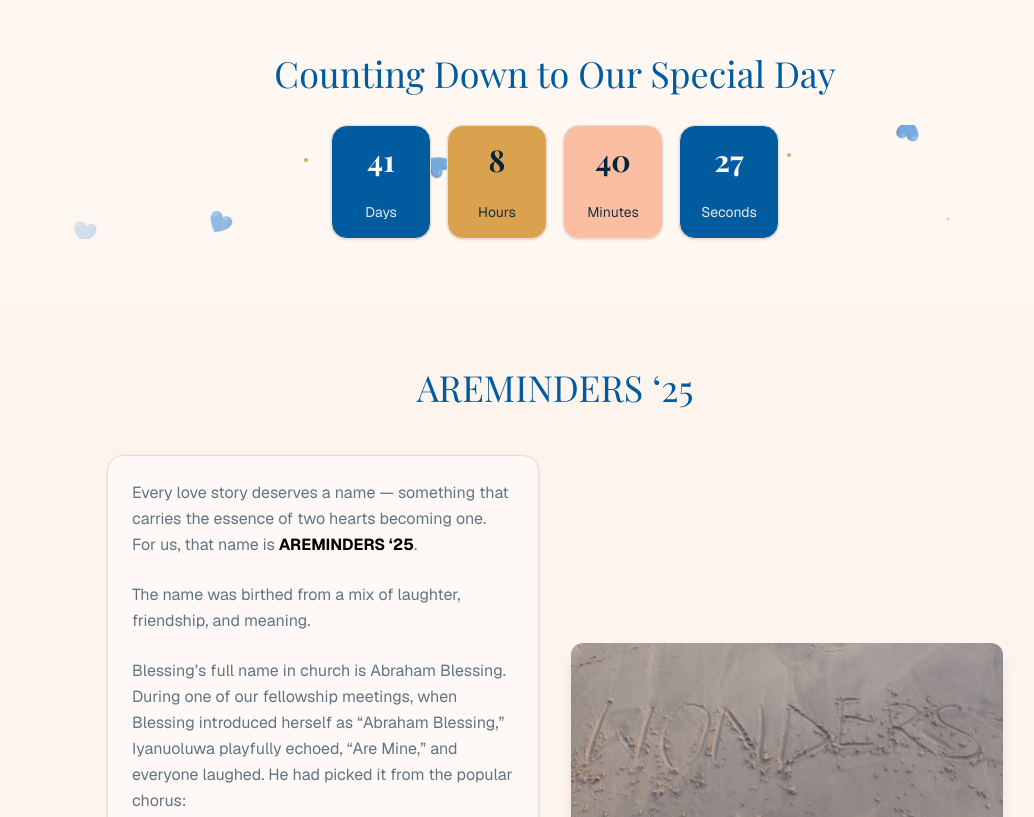
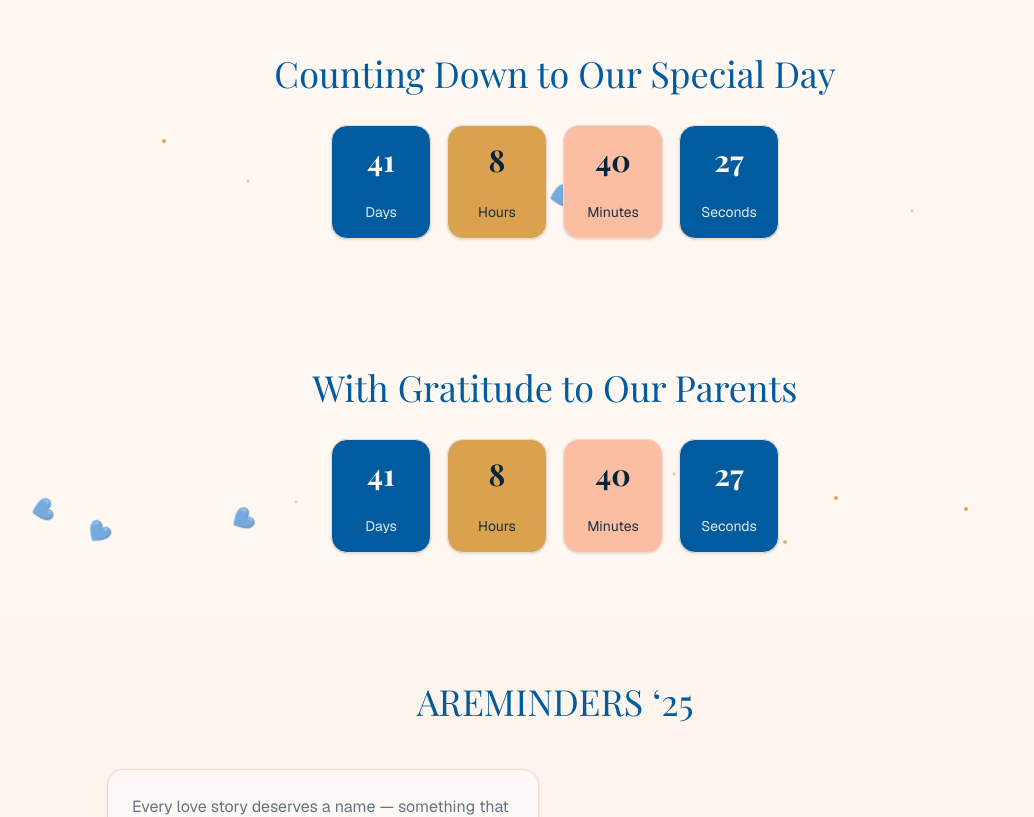
Before and after one commit to zt4ff/areminders-25, a Next.js app: page / in a window 1280 px wide. Shown: the part 811-1628 px from the top of the page, without its empty margins (85-1119 px from the left). Built offline with nearby package versions, Linux system fonts and the light colour scheme; a web font is replaced by a local one.

Commit message:
feat: init with gratitude from our parent

```diff
--- a/app/page.tsx
+++ b/app/page.tsx
@@ -73,6 +73,16 @@ export default function WeddingWebsite() {
         <div className="max-w-6xl mx-auto text-center">
           <h2 className="text-3xl md:text-4xl font-serif text-primary mb-8">
             Counting Down to Our Special Day
+          </h2>
+          <CountdownTimer />
+        </div>
+      </section>
+
+      {/* Gratitude Section */}
+      <section className="py-16 px-4">
+        <div className="max-w-6xl mx-auto text-center">
+          <h2 className="text-3xl md:text-4xl font-serif text-primary mb-8">
+            With Gratitude to Our Parents
           </h2>
           <CountdownTimer />
         </div>
```
Also changed, not shown: 1 other file (tests, documents, lock files or other folders).
